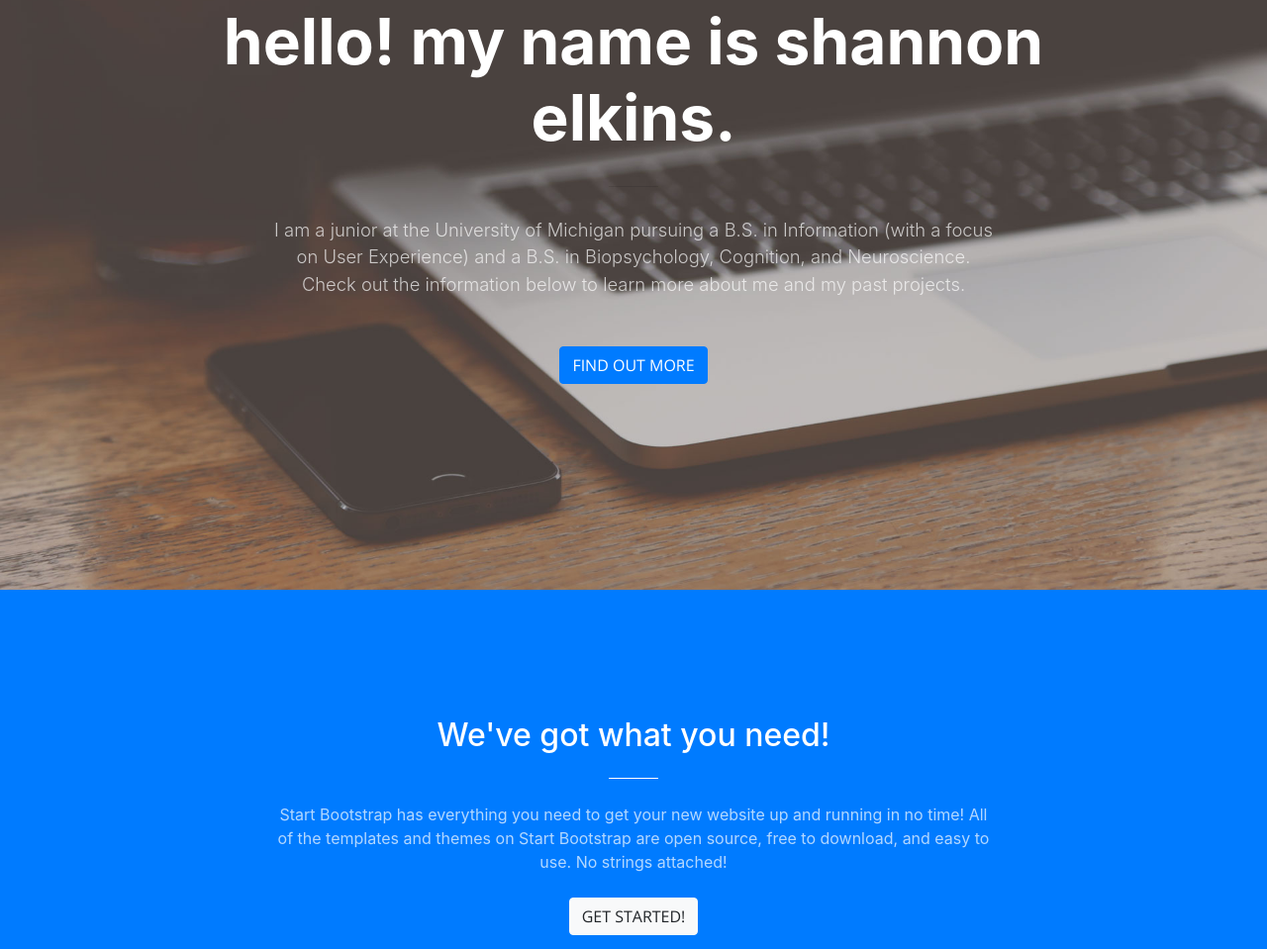
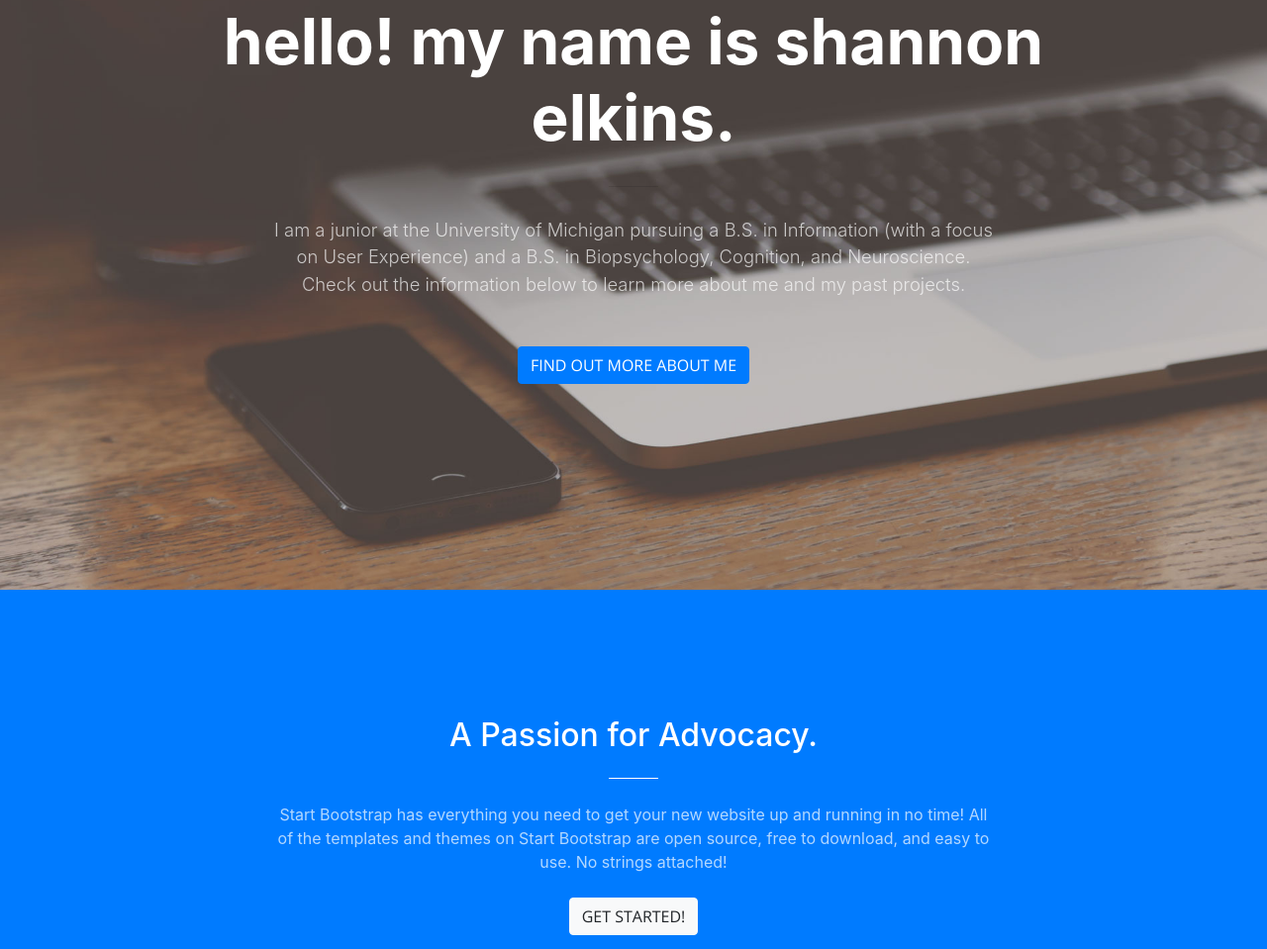
Before and after one commit to srelkins/original-portfolio-code, a website with bundled scripts: page index.html in a window 1280 px wide. Shown: the part 204-1163 px from the top of the page at 99% size. Built offline with nearby package versions, Linux system fonts and the light colour scheme.

Commit message:
Changed about me

```diff
--- a/index.html
+++ b/index.html
@@ -65,7 +65,7 @@
           </div>
           <div class="col-lg-8 mx-auto">
             <p class="text-faded mb-5">I am a junior at the University of Michigan pursuing a B.S. in Information (with a focus on User Experience) and a B.S. in Biopsychology, Cognition, and Neuroscience. Check out the information below to learn more about me and my past projects.</p>
-            <a class="btn btn-primary btn-xl js-scroll-trigger" href="#about">Find Out More</a>
+            <a class="btn btn-primary btn-xl js-scroll-trigger" href="#about">Find Out More About Me</a>
           </div>
         </div>
       </div>
@@ -75,7 +75,7 @@
       <div class="container">
         <div class="row">
           <div class="col-lg-8 mx-auto text-center">
-            <h2 class="section-heading text-white">We've got what you need!</h2>
+            <h2 class="section-heading text-white">A Passion for Advocacy.</h2>
             <hr class="light my-4">
             <p class="text-faded mb-4">Start Bootstrap has everything you need to get your new website up and running in no time! All of the templates and themes on Start Bootstrap are open source, free to download, and easy to use. No strings attached!</p>
             <a class="btn btn-light btn-xl js-scroll-trigger" href="#services">Get Started!</a>
```
